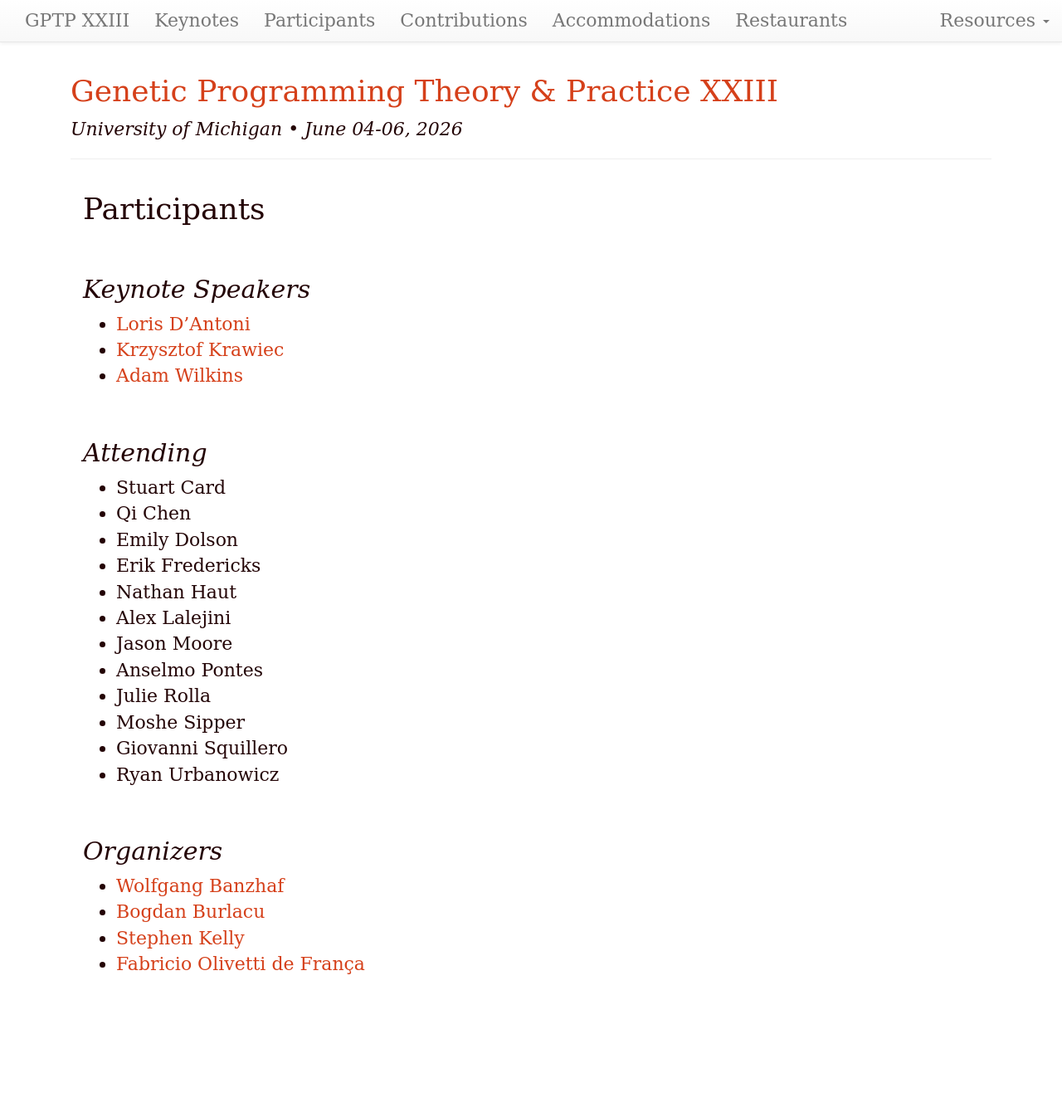
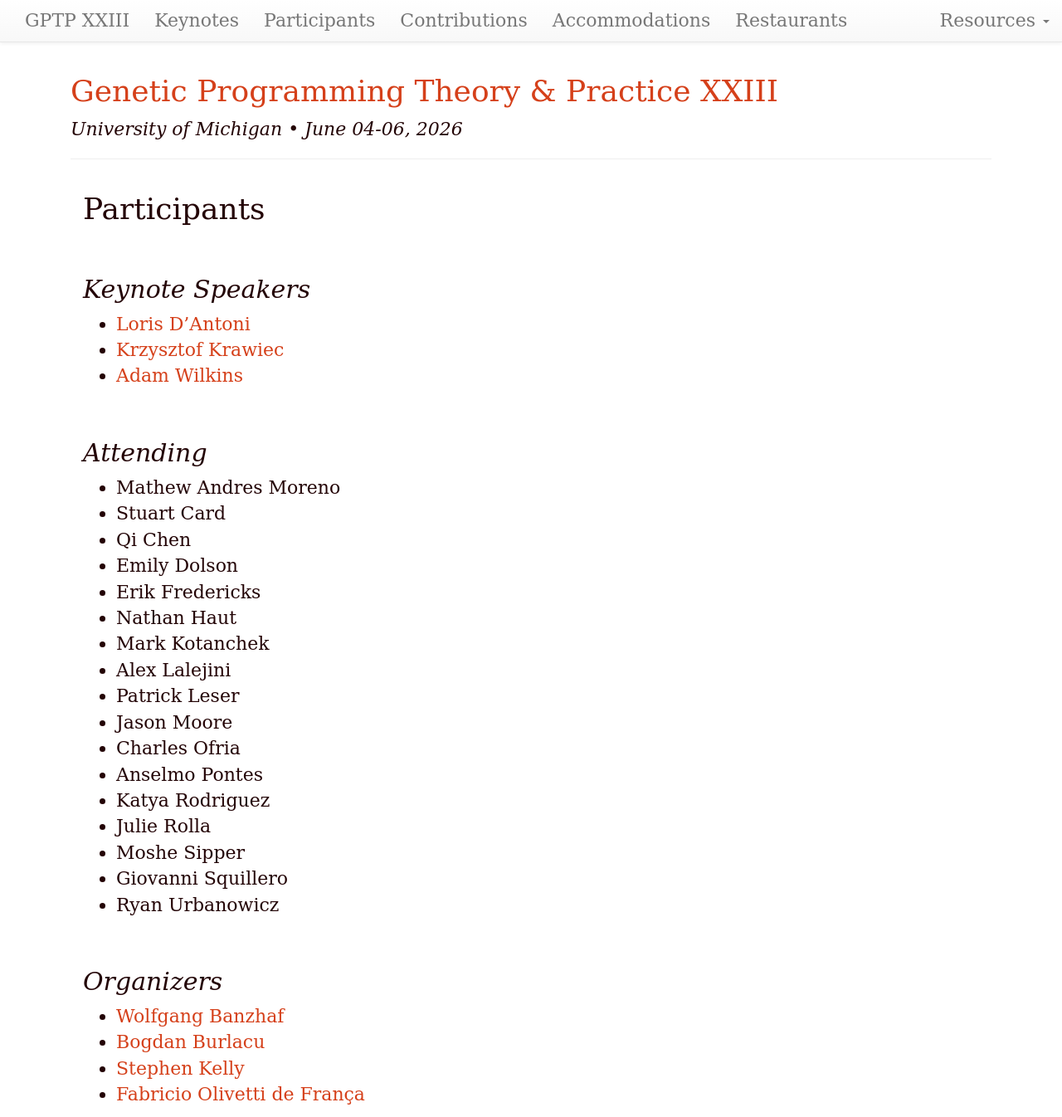
Before and after one commit to GPTP-workshop/gptp-workshop.github.io, a Jekyll site: the page built from attendees.md, in a window 1280 px wide and 1346 px high. Shown: the whole window at 83% size. Built offline with Jekyll 4.4.1, drawn with Linux system fonts in a browser that asks for light colours.

```diff
--- a/attendees.md
+++ b/attendees.md
@@ -13,14 +13,19 @@ year: 2026
 
 ## Attending
 
+- Mathew Andres Moreno
 - Stuart Card
 - Qi Chen
 - Emily Dolson
 - Erik Fredericks
 - Nathan Haut
+- Mark Kotanchek
 - Alex Lalejini
+- Patrick Leser
 - Jason Moore
+- Charles Ofria
 - Anselmo Pontes
+- Katya Rodriguez
 - Julie Rolla
 - Moshe Sipper
 - Giovanni Squillero
```
Also changed, not shown: keynotes.md (+10 -0 lines).
